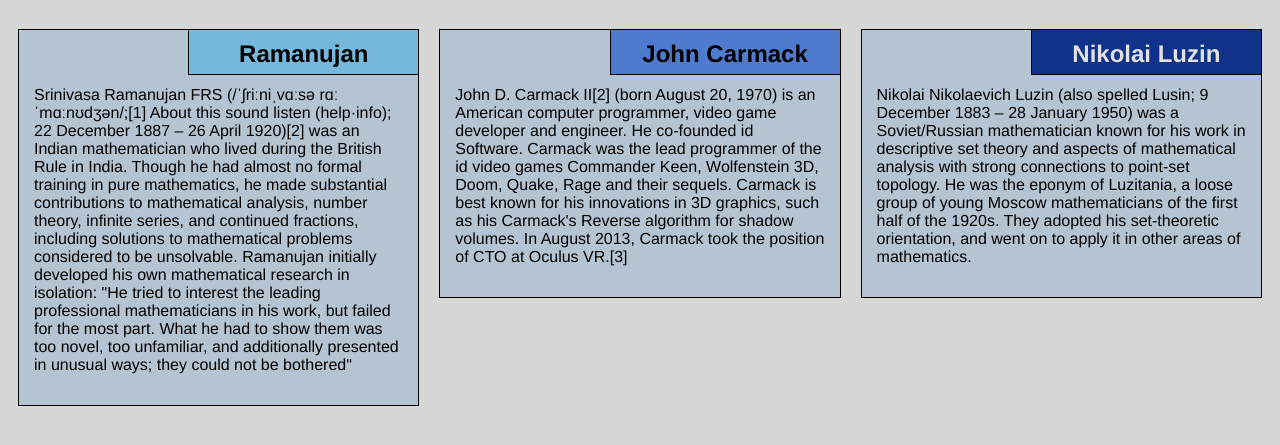
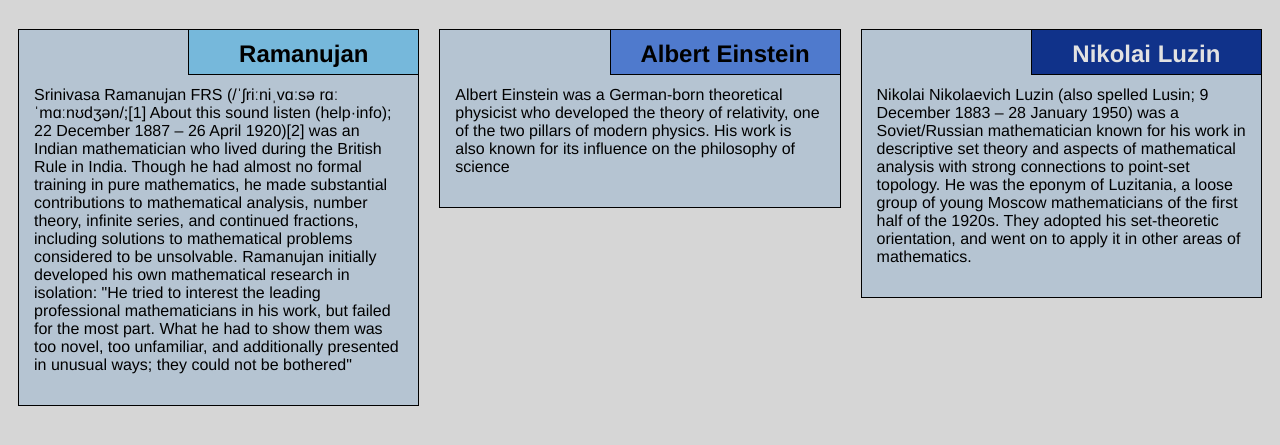
Before and after one commit to Spartan-119/module2_submission, a plain HTML site: page index.html in a window 1280 px wide. Shown: the part 61-506 px from the top of the page. Drawn offline with Linux system fonts and the light colour scheme.

Commit message:
Update index.html

```diff
--- a/index.html
+++ b/index.html
@@ -26,13 +26,9 @@
         </div>
         <div class="col-lg-4 col-md-6 col-sm-12">
             <section class="john">
-                <h2>John Carmack</h2>
+                <h2>Albert Einstein</h2>
                 <p>
-                  John D. Carmack II[2] (born August 20, 1970) is an American computer programmer, video game developer and engineer.
-                  He co-founded id Software. Carmack was the lead programmer of the id video games Commander Keen, Wolfenstein 3D,
-                   Doom, Quake, Rage and their sequels. Carmack is best known for his innovations in 3D graphics, such as his
-                  Carmack's Reverse algorithm for shadow volumes. In August 2013, Carmack took the position of CTO at Oculus VR.[3]
-                </p>
+                  Albert Einstein was a German-born theoretical physicist who developed the theory of relativity, one of the two pillars of modern physics. His work is also known for its influence on the philosophy of science</p>
             </section>
         </div>
         <div class="col-lg-4 col-md-12 col-sm-12">
```
